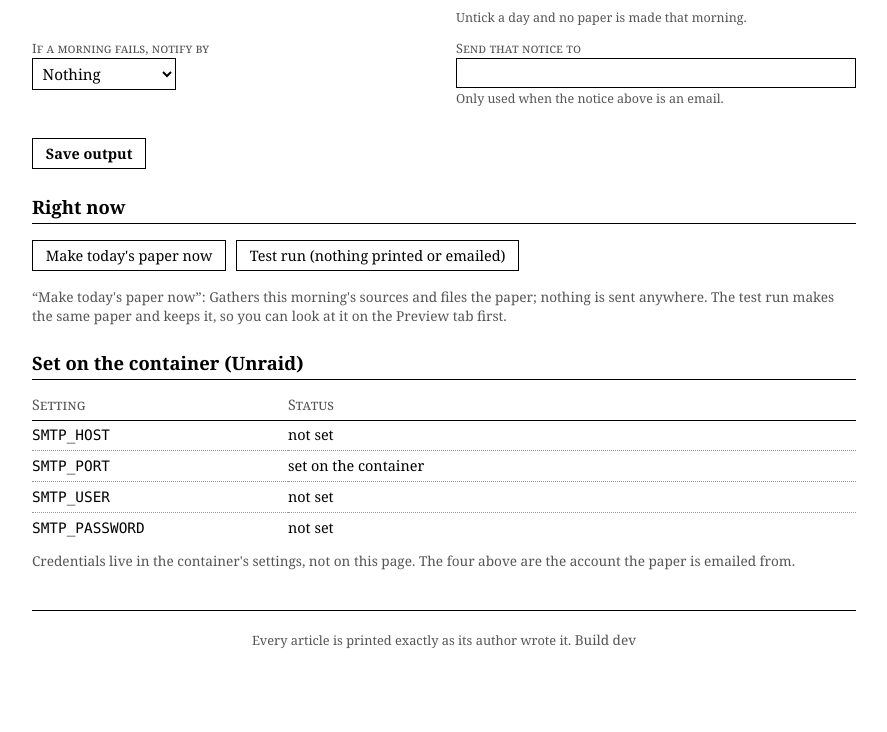
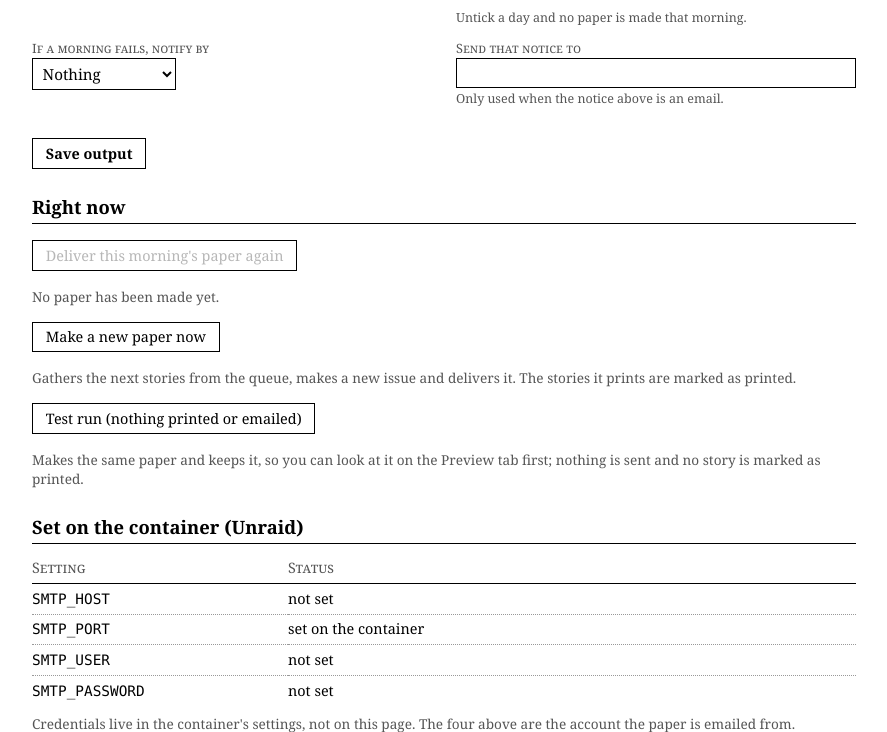
Before and after one commit to HunterL31/personal-paper, a FastAPI app: page /output in a window 1280 px wide. Shown: the part 926-1658 px from the top of the page, without its empty margins (196-1083 px from the left). Before the commit the page ends 1575 px from the top, so only its background shows below. Run offline with FastAPI, Linux system fonts and the light colour scheme.

Commit message:
A reprint button, and same-day archives that never overwrite
"Print this morning's paper again" sends the latest archived issue to
every enabled route exactly as it was made: nothing gathered, no new
issue, nothing marked. "Make a new paper now" is the full run, and says
so. A second run on the same day files its sheet as <date>-2.pdf rather
than replacing the morning's. The status strip names the latest paper
by date and issue.

```diff
--- a/app/main.py
+++ b/app/main.py
@@ -72,7 +72,10 @@ SAMPLE_DATA = REPO / "render" / "sample_data.json"
 #: rest of the page.
 FONT_DIR = REPO / "render" / "fonts"
 TEMPLATES = Jinja2Templates(directory=str(HERE / "templates"))
-ARCHIVE_NAME = re.compile(r"^\d{4}-\d{2}-\d{2}\.pdf$")
+#: `2026-09-18.pdf`, and `2026-09-18-2.pdf` for a second issue that day.
+ARCHIVE_NAME = re.compile(r"^\d{4}-\d{2}-\d{2}(-\d+)?\.pdf$")
+#: The date a filed issue carries, for the strip and the reprint button.
+ARCHIVE_DATE = re.compile(r"^(\d{4}-\d{2}-\d{2})")
 PREVIEW_FILE = re.compile(r"^(page-\d+\.png|paper\.html)$")
 JOB_ID = re.compile(r"^[0-9a-f]{6,32}$")
 DAY_LABELS = ["Mon", "Tue", "Wed", "Thu", "Fri", "Sat", "Sun"]
@@ -161,6 +164,18 @@ def _crossword_check(st: dict[str, Any]) -> dict[str, Any] | None:
     return {"ok": bool(check.get("ok")), "summary": str(check["summary"]), "when": stamp}
 
 
+def issue_label(pdf_name: str, issue: int) -> str:
+    """What to call a filed issue: "2026-09-18, No. 12".
+
+    The number is the one recorded when that sheet was made; without it
+    (a test run makes a sheet that was never counted) the date stands on
+    its own, and a name that is not a date at all is shown as it is.
+    """
+    match = ARCHIVE_DATE.match(pdf_name)
+    day = match[1] if match else pdf_name
+    return f"{day}, No. {issue}" if day and issue else day
+
+
 def _status() -> dict[str, Any]:
     """The strip at the top of every tab."""
     st = load_state()
@@ -176,6 +191,7 @@ def _status() -> dict[str, Any]:
         "issue": st.get("issue") or 0,
         "archive_url": f"/archive/{pdf_name}" if ARCHIVE_NAME.match(pdf_name) else "",
         "archive_name": pdf_name,
+        "archive_label": issue_label(pdf_name, int(st.get("last_issue") or 0)),
         "next_run": f"{when:%Y-%m-%d %H:%M %Z}".strip() if when else "",
         "login_off": not auth.enabled(),
         "scheduler_on": when is not None,
@@ -744,35 +760,53 @@ async def weather_check(request: Request) -> JSONResponse:
 
 
 # ------------------------------------------------------------- Output tab
-def run_now_label(settings: Settings) -> str:
-    """What the button that makes today's paper right now says.
+#: The button that makes a new issue, and the one that makes one nobody
+#: gets. Neither depends on the routes: what they do is the same either way.
+NEW_PAPER_LABEL = "Make a new paper now"
+NEW_PAPER_NOTE = (
+    "Gathers the next stories from the queue, makes a new issue and delivers it. "
+    "The stories it prints are marked as printed."
+)
+TEST_RUN_LABEL = "Test run (nothing printed or emailed)"
+TEST_RUN_NOTE = (
+    "Makes the same paper and keeps it, so you can look at it on the Preview tab "
+    "first; nothing is sent and no story is marked as printed."
+)
 
-    It delivers to every route that is switched on, so the button names
-    what the reader will actually get: paper, an email, or neither.
+
+def reprint_label(settings: Settings) -> str:
+    """What the button that sends this morning's sheet out again says.
+
+    It goes to every route that is switched on, so the button names what
+    the reader will actually get: paper, an email, or neither.
     """
     out = settings.output
     if out.print.enabled:
-        return "Print today's paper now"
+        return "Print this morning's paper again"
     if out.email.enabled:
-        return "Send today's paper now"
-    return "Make today's paper now"
+        return "Send this morning's paper again"
+    return "Deliver this morning's paper again"
 
 
-def run_now_note(settings: Settings) -> str:
-    """One sentence under the button saying where the paper will go."""
-    out = settings.output
-    if out.print.enabled and out.email.enabled:
-        return "Gathers this morning's sources, prints the sheet and emails the PDF."
-    if out.print.enabled:
-        return "Gathers this morning's sources and prints the sheet."
-    if out.email.enabled:
-        return "Gathers this morning's sources and emails the PDF."
-    return "Gathers this morning's sources and files the paper; nothing is sent anywhere."
+def reprint_note(pdf: Path | None, issue: int) -> str:
+    """One sentence under the button naming the issue it would send."""
+    if pdf is None:
+        from run import NOTHING_TO_REPRINT
+
+        return NOTHING_TO_REPRINT
+    return f"Sends the latest issue exactly as it was made: {issue_label(pdf.name, issue)}."
 
 
 @app.get("/output")
 def output_get(request: Request) -> Response:
+    from run import latest_archive
+
     settings = Settings.load()
+    latest = latest_archive()
+    st = load_state()
+    # The recorded number belongs to the recorded file; if the newest paper
+    # on file is some other one, it goes out under its date alone.
+    issue = int(st.get("last_issue") or 0) if str(latest) == (st.get("last_pdf") or "") else 0
     return page(
         request, "output", "output.html",
         output=settings.output,
@@ -780,8 +814,13 @@ def output_get(request: Request) -> Response:
         days=list(enumerate(DAY_LABELS)),
         env_rows=env_rows(ENV_ON_OUTPUT),
         smtp_user=Env.get("SMTP_USER") or "",
-        run_now_label=run_now_label(settings),
-        run_now_note=run_now_note(settings),
+        reprint_label=reprint_label(settings),
+        reprint_note=reprint_note(latest, issue),
+        reprint_ready=latest is not None,
+        new_paper_label=NEW_PAPER_LABEL,
+        new_paper_note=NEW_PAPER_NOTE,
+        test_run_label=TEST_RUN_LABEL,
+        test_run_note=TEST_RUN_NOTE,
     )
 
 
@@ -924,6 +963,35 @@ def run_now(dry: int = 0) -> JSONResponse:
         }
 
     job = jobs.start("run", work)
+    return JSONResponse({"ok": True, "job": job.id})
+
+
+@app.post("/reprint")
+def reprint_now() -> JSONResponse:
+    """Send the latest archived issue out again.
+
+    It makes nothing: no gather, no render, no issue counted and no story
+    marked as printed. It takes the same lock as a run, so it cannot
+    overlap the morning's paper.
+    """
+    from run import NOTHING_TO_REPRINT, latest_archive
+
+    if latest_archive() is None:
+        return JSONResponse({"ok": False, "error": NOTHING_TO_REPRINT}, status_code=409)
+
+    def work(job: jobs.Job) -> dict[str, Any]:
+        from run import reprint as reprint_paper
+
+        result = reprint_paper(Settings.load())
+        return {
+            "ok": result.ok,
+            "file": Path(result.pdf).name if result.pdf else "",
+            "pages": result.pages or 0,
+            "error": result.error or "",
+            "delivery": {k: (v or "ok") for k, v in (result.delivery or {}).items()},
+        }
+
+    job = jobs.start("reprint", work)
     return JSONResponse({"ok": True, "job": job.id})
 
 
--- a/app/templates/base.html
+++ b/app/templates/base.html
@@ -23,7 +23,7 @@
     </dd></div>
     <div><dt>Last successful print</dt><dd>{{ status.last_success or "never" }}</dd></div>
     <div><dt>Latest paper</dt><dd>
-      {%- if status.archive_url %}<a href="{{ status.archive_url }}">{{ status.archive_name }}</a>
+      {%- if status.archive_url %}<a href="{{ status.archive_url }}">{{ status.archive_label or status.archive_name }}</a>
       {%- else %}none yet{% endif %}
     </dd></div>
     <div><dt>Next scheduled run</dt><dd>
--- a/app/templates/output.html
+++ b/app/templates/output.html
@@ -80,11 +80,17 @@
 
 <h2>Right now</h2>
 <div class="actions">
-  <button type="button" id="run-now">{{ run_now_label }}</button>
-  <button type="button" id="dry-run">Test run (nothing printed or emailed)</button>
+  <button type="button" id="reprint" {{ "disabled" if not reprint_ready else "" }}>{{ reprint_label }}</button>
 </div>
-<p class="note">&ldquo;{{ run_now_label }}&rdquo;: {{ run_now_note }} The test run makes
-the same paper and keeps it, so you can look at it on the Preview tab first.</p>
+<p class="note">{{ reprint_note }}</p>
+<div class="actions">
+  <button type="button" id="run-now">{{ new_paper_label }}</button>
+</div>
+<p class="note">{{ new_paper_note }}</p>
+<div class="actions">
+  <button type="button" id="dry-run">{{ test_run_label }}</button>
+</div>
+<p class="note">{{ test_run_note }}</p>
 <p class="result" id="run_result"></p>
 
 <h2>Set on the container (Unraid)</h2>
@@ -231,8 +237,9 @@ emailButton.addEventListener("click", function () {
     function (result) { return "Test sent to " + result.sent_to.join(", "); });
 });
 
-/* Both run buttons: start the job, then poll until it reports back. */
+/* All three buttons: start the job, then poll until it reports back. */
 const runResult = document.getElementById("run_result");
+
 function startRun(button, dry) {
   button.disabled = true;
   runResult.className = "result";
@@ -262,5 +269,35 @@ function startRun(button, dry) {
 }
 document.getElementById("run-now").addEventListener("click", function () { startRun(this, false); });
 document.getElementById("dry-run").addEventListener("click", function () { startRun(this, true); });
+
+/* The reprint: the sheet that was already made, going out again. */
+const reprintButton = document.getElementById("reprint");
+reprintButton.addEventListener("click", function () {
+  const button = this;
+  button.disabled = true;
+  runResult.className = "result";
+  runResult.textContent = "Sending the latest issue again…";
+  postJSON("/reprint", {}).then(function (data) {
+    if (!data.ok) {
+      button.disabled = false;
+      show(runResult, data.error || "could not start", true);
+      return;
+    }
+    pollJob(data.job, null, function (job) {
+      button.disabled = false;
+      if (job.status === "error") {
+        show(runResult, job.error, true);
+        return;
+      }
+      const r = job.result;
+      const routes = Object.keys(r.delivery || {}).map(function (k) { return k + " " + r.delivery[k]; });
+      show(runResult,
+        "Reprinted " + r.file
+          + (r.pages ? " (" + r.pages + (r.pages === 1 ? " page" : " pages") + ")" : "")
+          + (routes.length ? ": " + routes.join(", ") : ": nothing is switched on to send it to"),
+        !r.ok);
+    });
+  });
+});
 </script>
 {% endblock %}
--- a/state.py
+++ b/state.py
@@ -13,6 +13,7 @@ last_success  str   ISO timestamp of the last successful run
 last_error    str   message of the last failure ("" once a run succeeds)
 last_pages    int   page count of the last successful paper
 last_pdf      str   path of the last archived PDF
+last_issue    int   the issue number that PDF carries (0 when it is not known)
 
 Everything is written atomically; a corrupt or missing file reads as defaults,
 because a bad state file must never stop the paper.
@@ -39,6 +40,7 @@ DEFAULT_STATE: dict[str, Any] = {
     "last_error": "",
     "last_pages": 0,
     "last_pdf": "",
+    "last_issue": 0,
 }
 
 
```
Also changed, not shown: PLAN.md (+11 -4 lines), deliver/_util.py (+5 -3 lines), run.py (+126 -5 lines), tests/test_run.py (+90 -0 lines), tests/test_web.py (+137 -0 lines), README.md.
